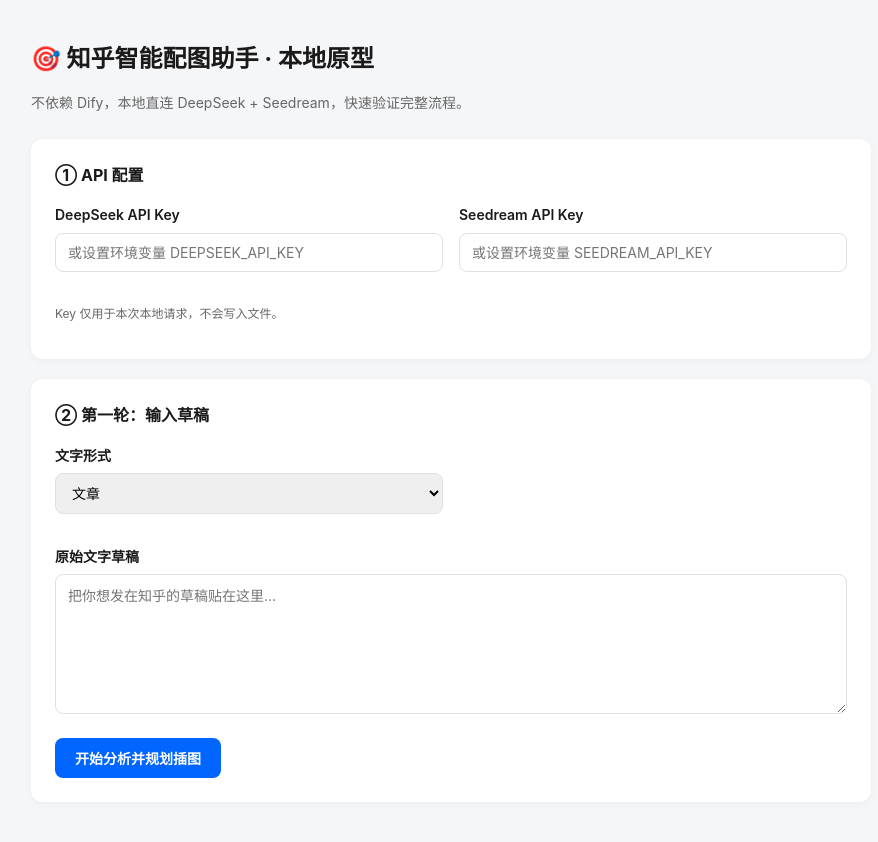
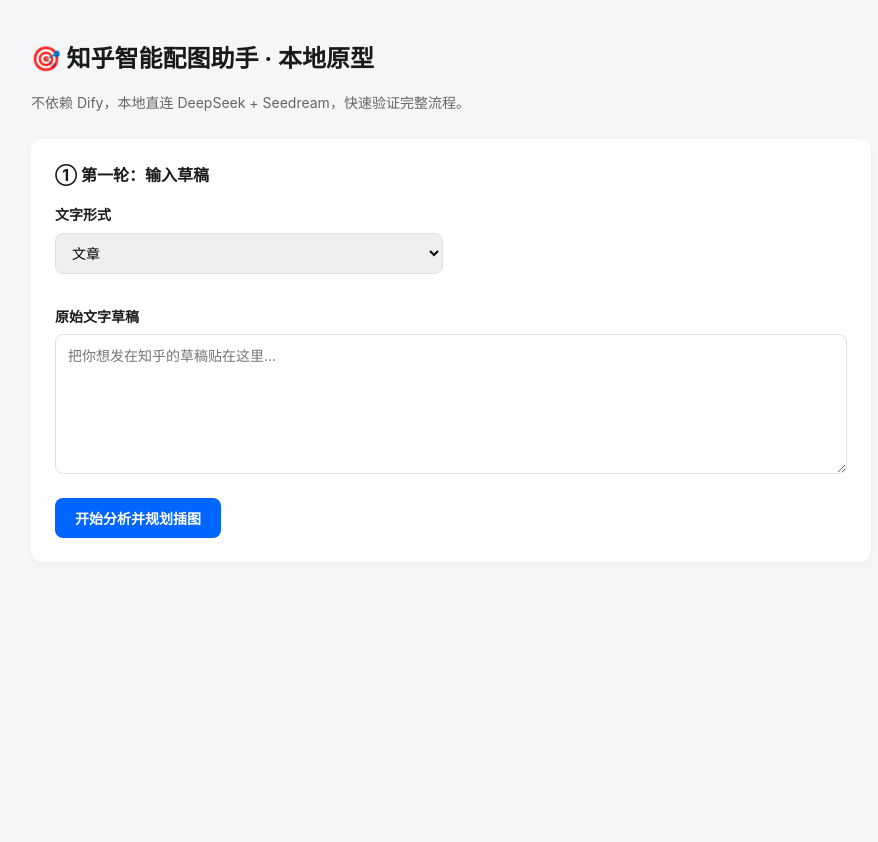
Before and after one commit to feefw3582-max/Generate-images-for-the-article-with-one-click, a Flask app: page / in a window 1280 px wide. Shown: the whole page, without its empty margins (189-1067 px from the left). After the commit the page ends 538 px from the top, so only its background shows below. Run offline with Flask 3, Linux system fonts and the light colour scheme.

Commit message:
feat: 移除前端 API 配置框，打开即用（Key 由 .env 自动加载）

```diff
--- a/templates/index.html
+++ b/templates/index.html
@@ -103,22 +103,7 @@
     <p class="subtitle">不依赖 Dify，本地直连 DeepSeek + Seedream，快速验证完整流程。</p>
 
     <div class="card">
-      <div class="card-title">① API 配置</div>
-      <div class="row">
-        <div class="field">
-          <label>DeepSeek API Key</label>
-          <input type="text" id="deepseek_key" placeholder="或设置环境变量 DEEPSEEK_API_KEY">
-        </div>
-        <div class="field">
-          <label>Seedream API Key</label>
-          <input type="text" id="seedream_key" placeholder="或设置环境变量 SEEDREAM_API_KEY">
-        </div>
-      </div>
-      <p class="hint">Key 仅用于本次本地请求，不会写入文件。</p>
-    </div>
-
-    <div class="card">
-      <div class="card-title">② 第一轮：输入草稿</div>
+      <div class="card-title">① 第一轮：输入草稿</div>
       <div class="row">
         <div class="field">
           <label>文字形式</label>
@@ -140,7 +125,7 @@
 
     <div id="step2" class="hidden">
       <div class="card">
-        <div class="card-title">③ 分析结果</div>
+        <div class="card-title">② 分析结果</div>
         <label>带占位符的文稿</label>
         <div id="article_output" class="output"></div>
 
@@ -149,7 +134,7 @@
       </div>
 
       <div class="card">
-        <div class="card-title">④ 第二轮：选择配图方式</div>
+        <div class="card-title">③ 第二轮：选择配图方式</div>
         <div class="actions">
           <button id="btn_gen">🎨 自动生图（Seedream）</button>
           <button class="secondary" id="btn_upload_trigger">📤 上传自己的图片</button>
@@ -186,8 +171,7 @@
           headers: { 'Content-Type': 'application/json' },
           body: JSON.stringify({
             form: document.getElementById('form').value,
-            draft: document.getElementById('draft').value,
-            deepseek_key: document.getElementById('deepseek_key').value
+            draft: document.getElementById('draft').value
           })
         });
         const data = await res.json();
@@ -218,7 +202,7 @@
         const res = await fetch('/api/generate', {
           method: 'POST',
           headers: { 'Content-Type': 'application/json' },
-          body: JSON.stringify({ session_id: sessionId, seedream_key: document.getElementById('seedream_key').value })
+          body: JSON.stringify({ session_id: sessionId })
         });
         const data = await res.json();
         if (!res.ok) throw new Error(data.error || '生图失败');
```
